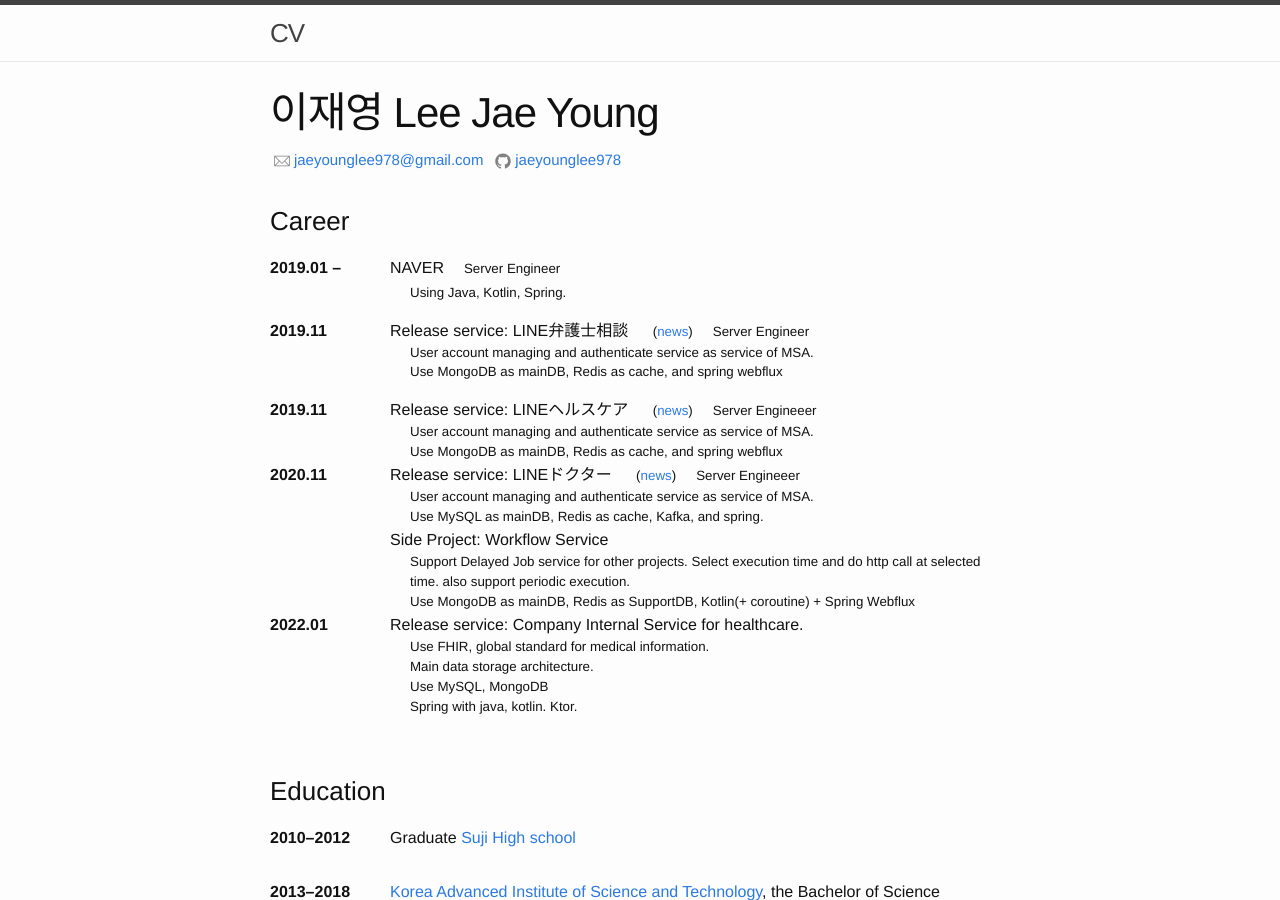
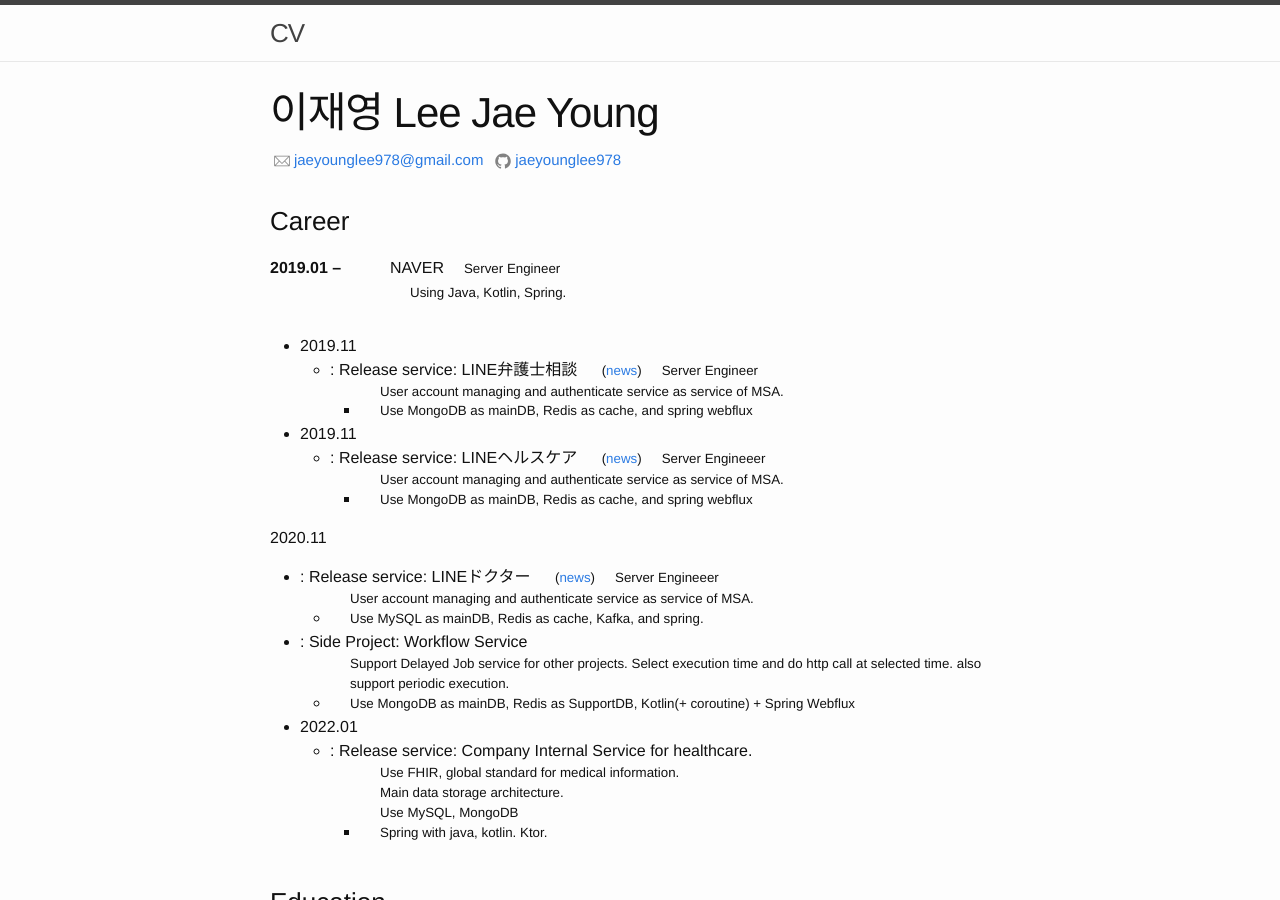
Before and after one commit to jaeyounglee978/jaeyounglee978.github.io, a Jekyll site: the page built from index.md, in a window 1280 px wide and 900 px high. Built offline with Jekyll 4.4.1, drawn with Linux system fonts in a browser that asks for light colours.

Commit message:
Update index.md

```diff
--- a/index.md
+++ b/index.md
@@ -34,41 +34,23 @@ title:  "Jaeyoung Lee CV"
   <small>Using Java, Kotlin, Spring.</small>
 
 
-2019.11
+- 2019.11
+  - : Release service: LINE弁護士相談 <small>([news][lineLaywerConsultNews])</small><small>Server Engineer </small>\\
+    - <small>User account managing and authenticate service as service of MSA. <br>Use MongoDB as mainDB, Redis as cache, and spring webflux</small>
 
-: Release service: LINE弁護士相談 <small>([news][lineLaywerConsultNews])</small><small>Server Engineer </small>\\
-<small>
-User account managing and authenticate service as service of MSA. <br>
-Use MongoDB as mainDB, Redis as cache, and spring webflux
-</small>
-
-2019.11
-: Release service: LINEヘルスケア <small>([news][lineHealthCareNews])</small><small>Server Engineeer</small>\\
-<small>
-User account managing and authenticate service as service of MSA. <br>
-Use MongoDB as mainDB, Redis as cache, and spring webflux
-</small>
+- 2019.11
+  - : Release service: LINEヘルスケア <small>([news][lineHealthCareNews])</small><small>Server Engineeer</small>\\
+    - <small>User account managing and authenticate service as service of MSA. <br>Use MongoDB as mainDB, Redis as cache, and spring webflux</small>
 
 2020.11
-: Release service: LINEドクター <small>([news][lindDoctorNews])</small><small>Server Engineeer</small>\\
-<small>
-User account managing and authenticate service as service of MSA. <br>
-Use MySQL as mainDB, Redis as cache, Kafka, and spring.
-</small>
-: Side Project: Workflow Service
-<small>
-Support Delayed Job service for other projects. Select execution time and do http call at selected time. also support periodic execution. <br>
-Use MongoDB as mainDB, Redis as SupportDB, Kotlin(+ coroutine) + Spring Webflux
-</small>
+  - : Release service: LINEドクター <small>([news][lindDoctorNews])</small><small>Server Engineeer</small>\\
+    - <small>User account managing and authenticate service as service of MSA. <br>Use MySQL as mainDB, Redis as cache, Kafka, and spring.</small>
+  - : Side Project: Workflow Service
+    - <small>Support Delayed Job service for other projects. Select execution time and do http call at selected time. also support periodic execution. <br>Use MongoDB as mainDB, Redis as SupportDB, Kotlin(+ coroutine) + Spring Webflux</small>
 
-2022.01
-: Release service: Company Internal Service for healthcare.
-<small>
-Use FHIR, global standard for medical information.  <br>
-Main data storage architecture.  <br>
-Use MySQL, MongoDB  <br>
-Spring with java, kotlin. Ktor.  <br>
-</small>
+- 2022.01
+  - : Release service: Company Internal Service for healthcare.
+    - <small>Use FHIR, global standard for medical information.  <br>Main data storage architecture.  <br>Use MySQL, MongoDB  <br>Spring with java, kotlin. Ktor. </small>
 <br><br>
 
 ### Education
```
